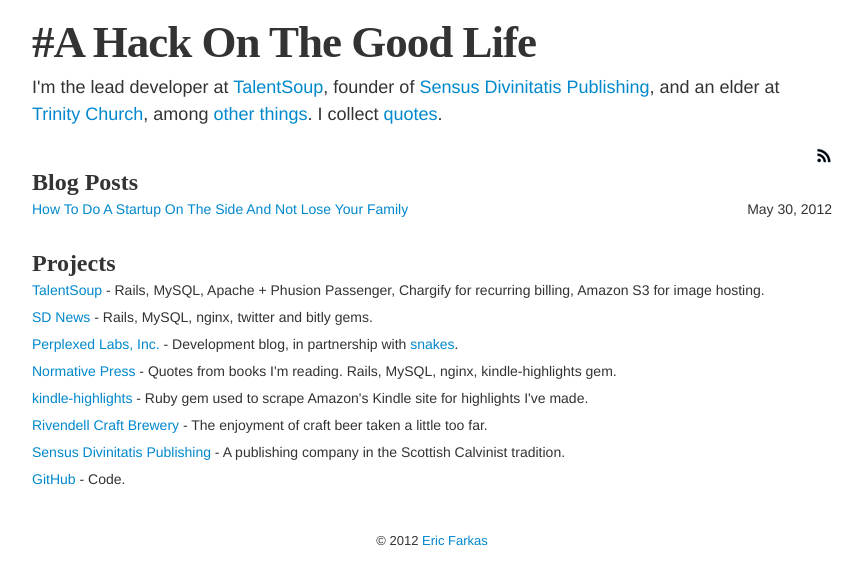
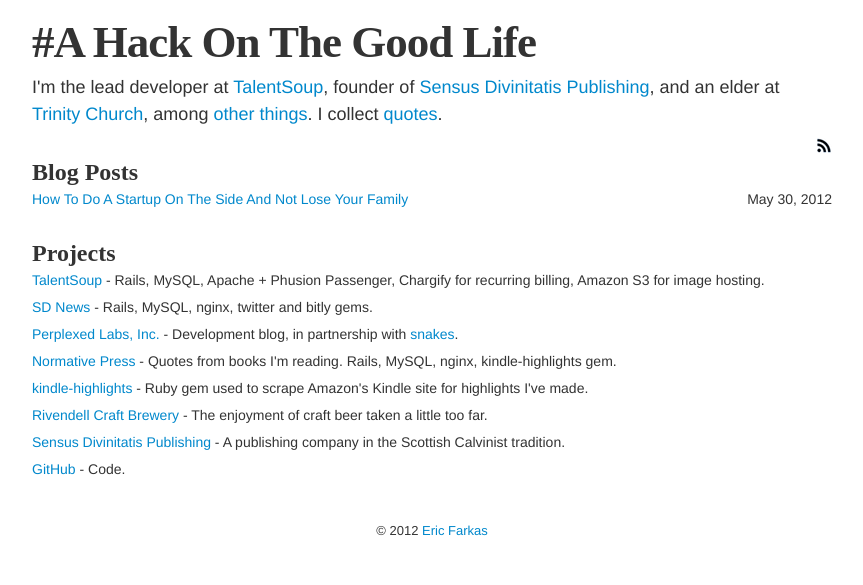
Before and after one commit to speric/speric.github.com, a Jekyll site: the page built from index.html, in a window 1280 px wide. Shown: the top 585 px of the page, without its empty margins (208-1071 px from the left). Built offline with Jekyll 4.4.1, drawn with Linux system fonts in a browser that asks for light colours; some web fonts are replaced; Markdown is read by kramdown in place of the engine named in the settings.

Commit message:
Update _layouts/layout.html

```diff
--- a/_layouts/layout.html
+++ b/_layouts/layout.html
@@ -18,7 +18,7 @@
 				  <p class="lead">I'm the lead developer at <a href="https://talentsoup.com">TalentSoup</a>, founder of <a href="http://sensusdivinitatis.com">Sensus Divinitatis Publishing</a>, and an elder at <a href="http://trinitychurchlongisland.com">Trinity Church</a>, among <a href="/about">other things</a>.  I collect <a href="/quotes">quotes</a>.</p>
 				</header>
 			</div>
-			<div class="row-fluid">
+			<div class="row-fluid" style="margin-top:-10px;">
         <div class="span12" align="right">
 			    <a href="http://feeds.feedburner.com/ericfarkas"><img src="/assets/images/rss.png" border="0"/></a>
 			  </div>
```
